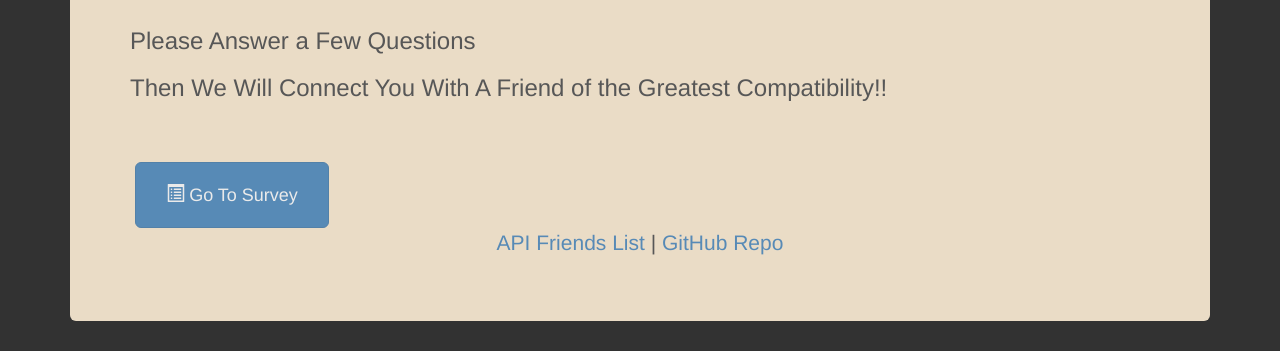
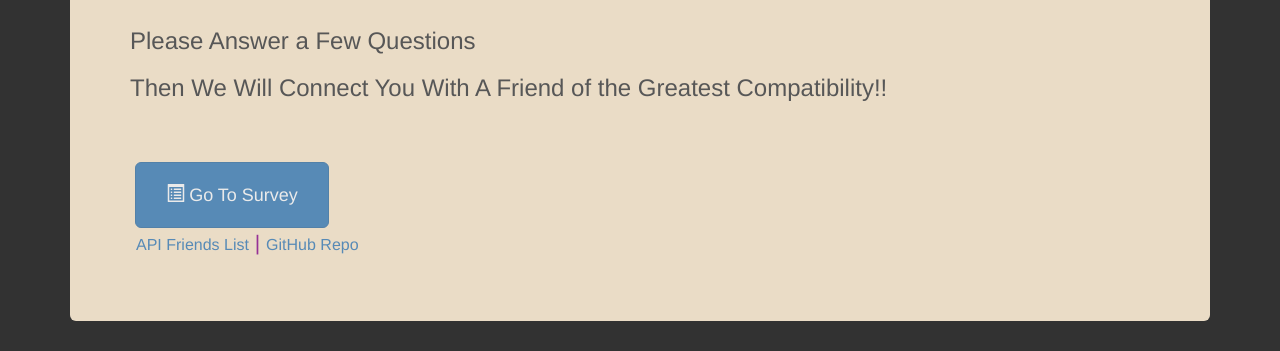
Before and after one commit to GrandSuccess87/FriendFinderApplication, a website: page public/index.html in a window 1280 px wide. Shown: the part 598-949 px from the top of the page. Drawn offline with nearby package versions, Linux system fonts and the light colour scheme.

Commit message:
modified css for api and github links

```diff
--- a/public/css/style.css
+++ b/public/css/style.css
@@ -45,6 +45,19 @@ background-size: cover;
 }
 
 
+.mylinks {
+    color: darkmagenta;
+    text-decoration: none;
+    text-decoration-style: initial;
+    text-decoration-color: initial;
+    margin-right: 77%;
+}
+
+a {
+    font-size: 16px;
+}
+
+
 input {
     width: 25%;
 }
--- a/public/index.html
+++ b/public/index.html
@@ -35,7 +35,7 @@
       <div class="text-center">
         <a href="/survey"><button type="button" class="btn btn-lg btn-primary"><span class="glyphicon glyphicon-list-alt"></span> Go To Survey </button></a>
         <!-- <a href="/reservation"><button type="button" class="btn btn-lg btn-danger"><span class="glyphicon glyphicon-credit-card"></span> Make Reservation</button></a> -->
-   <p>
+   <p class="mylinks">
      <a href="/api/friends">API Friends List</a> | <a href="https://github.com/GrandSuccess87/FriendFinderApplication">GitHub Repo</a>
    </p>
       </div>
```
